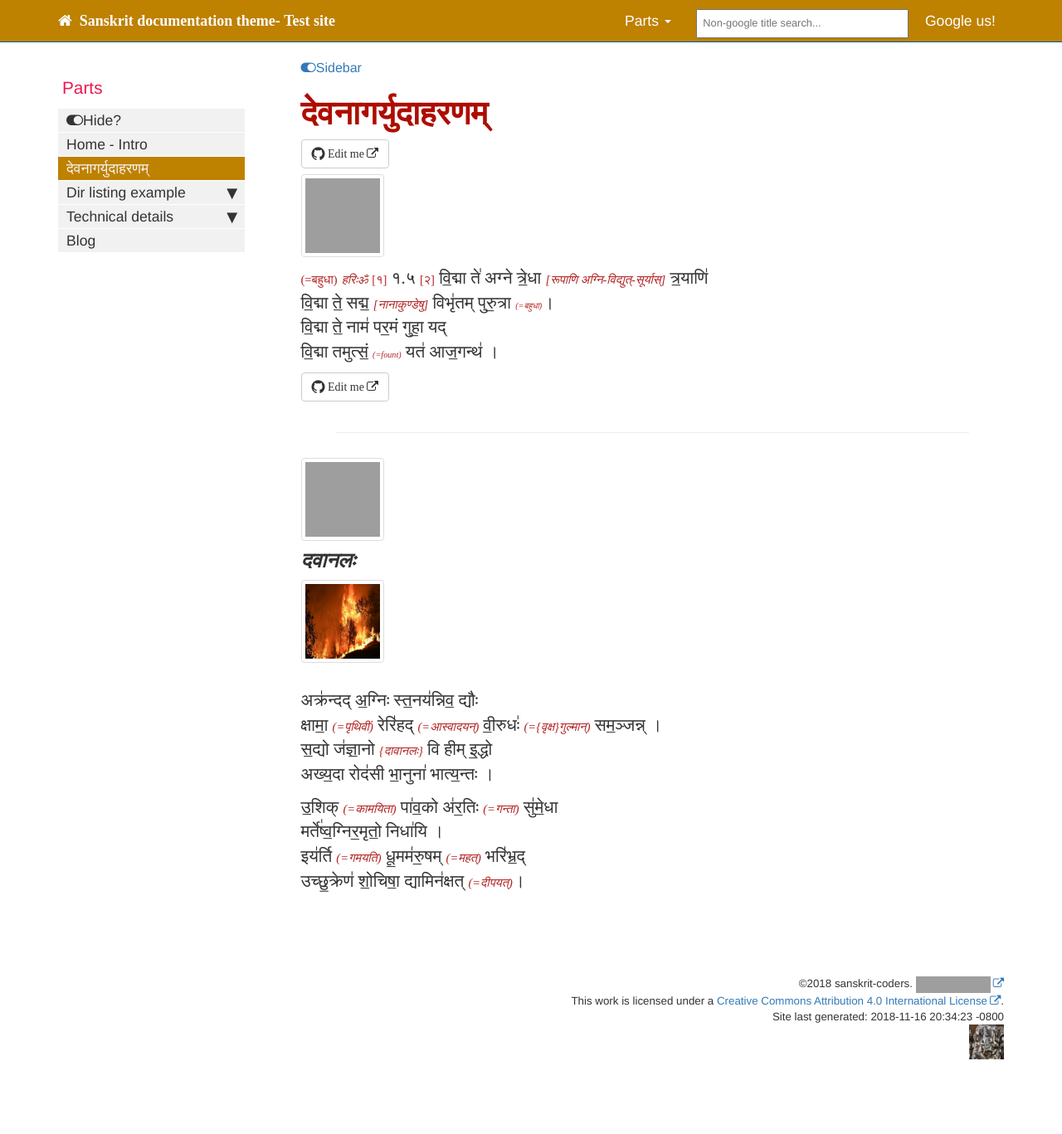
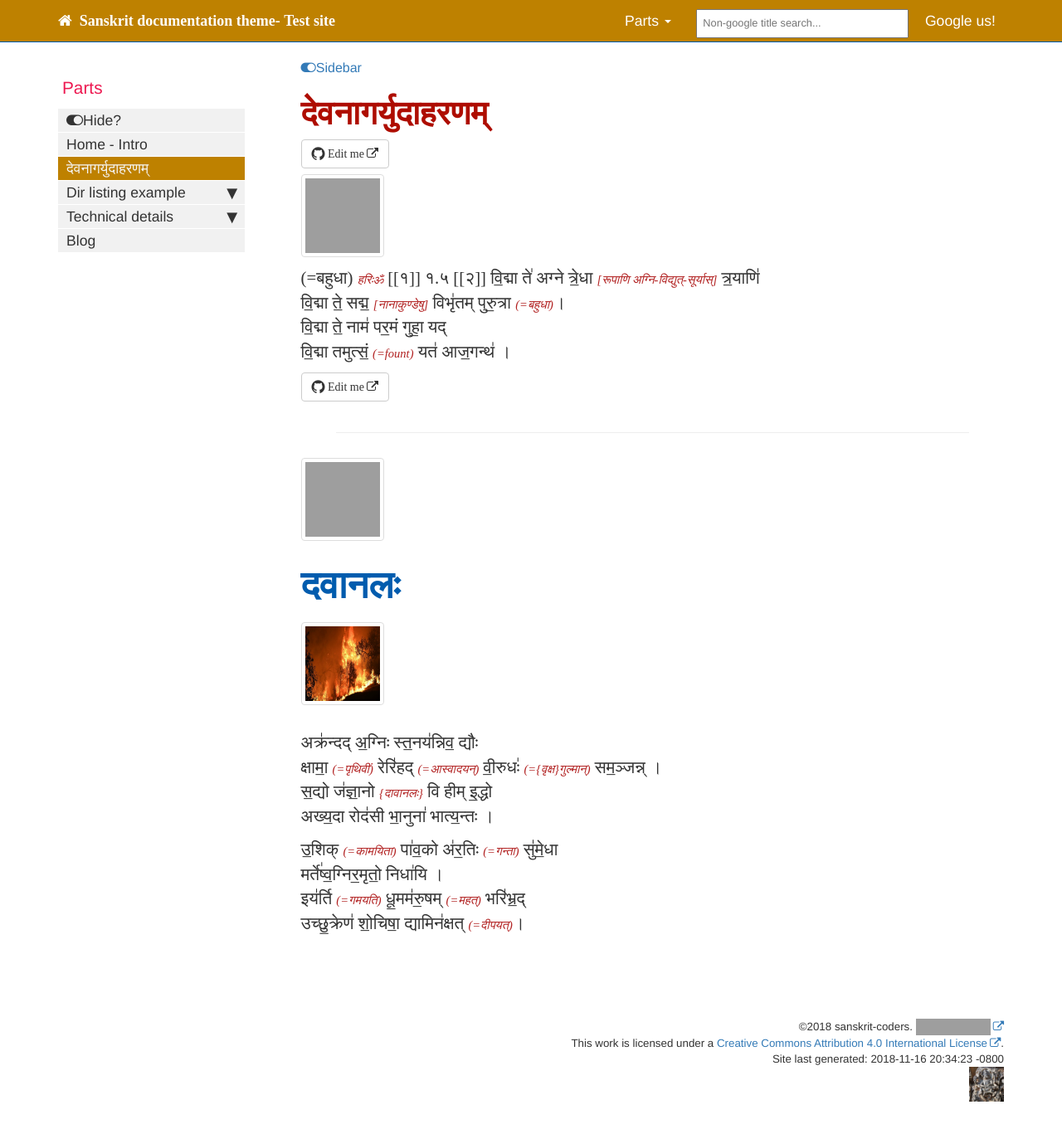
Before and after one commit to sanskrit-coders/sanskrit-documentation-theme, a Jekyll site: the page built from subfolder2/dummy_devanagari.md, in a window 1280 px wide, cut to the strip 0-1388 px from the top of the page. Shown: the top 1367 px of the strip at 83% size. Built offline with Jekyll 4.4.1, drawn with Linux system fonts in a browser that asks for light colours; nearby versions of some CDN libraries; some web fonts are replaced; comment, search, counter and statistics services are not loaded; before the commit the page ends 1337 px from its top, so only the background shows below that; some of the changed lines change nothing that is shown; grey boxes are pictures that could not be loaded.

Commit message:
Content update.

```diff
--- a/_layouts/page.html
+++ b/_layouts/page.html
@@ -50,17 +50,7 @@ layout: default
     {% endif %}
 
 
-    {% if page.format_inline_comments %}
-        {% assign inline_comment_type1_regex = '\[\[(.+?)\]\]' %}
-        {% assign inline_comment_type1_regex_replacement = '<div class="inline_comment">[\1]</div>' %}
-        {% assign inline_comment_type2_regex = '\(=(.+?)\)' %}
-        {% assign inline_comment_type2_regex_replacement = '<div class="inline_comment">(=\1)</div>' %}
-        {% assign dummy_example = '(=कश्चित्)' %}
-        <!--Handles stuff like: जरते (=स्तौति) स्वा॒धीः or त्रे॒धा {रूपाणि अग्नि-विद्युत्-सूर्यास्} त्र॒याणि॑-->
-        {{content| regex_replace: inline_comment_type1_regex,  inline_comment_type1_regex_replacement |  regex_replace: inline_comment_type2_regex,  inline_comment_type2_regex_replacement}}
-    {% else %}
-        {{content}}
-    {% endif %}
+    {{content}}
 
     <div class="tags">
         {% if page.tags != null %}
--- a/assets/js/on_document_ready.js
+++ b/assets/js/on_document_ready.js
@@ -136,14 +136,24 @@ function absoluteUrl(base, relative) {
 }
 
 // WHen you include html from one page within another, you need to fix image urls, anchor urls etc..
-function fixIncludedHtml(url, html) {
+function fixIncludedHtml(url, html, newLevelForH2) {
     // We want to use jquery to parse html, but without loading images. Hence this.
     // Tip from: https://stackoverflow.com/questions/15113910/jquery-parse-html-without-loading-images
     var virtualDocument = document.implementation.createHTMLDocument('virtual');
     var jqueryElement = $(html, virtualDocument);
     // Deal with includes within includes. Do this before fixing images urls etc.. because there may be images within the newly included html.
     jqueryElement.find('.js_include').each(function() {
-        fillJsInclude($(this));
+        if (newLevelForH2 < 2) {
+            console.error("Ignoring invalid newLevelForH2: %d, using 6", newLevelForH2);
+            newLevelForH2 = 6;
+        }
+        var jsIncludeElement = $(this);
+        var includedPageNewLevelForH2 = parseInt(jsIncludeJqueryElement.attr("newLevelForH2"));
+        if (includedPageNewLevelForH2 == undefined) {
+            includedPageNewLevelForH2 = 6;
+        }
+        includedPageNewLevelForH2 = Math.min(6, ((includedPageNewLevelForH2 - 2) + newLevelForH2));
+        fillJsInclude($(this), includedPageNewLevelForH2);
     });
 
     /*
@@ -153,7 +163,10 @@ function fixIncludedHtml(url, html) {
     getting the heading "under" which jsIncludeJqueryElement falls seems non-trivial.
      */
     jqueryElement.find(":header").replaceWith(function() {
-        return $("<h6 />").append($(this).contents());
+        var headerElement = $(this);
+        var hLevel = parseInt(headerElement.prop("tagName").substring(1));
+        var hLevelNew = Math.min(6, newLevelForH2 - 2 + hLevel)
+        return $("<h" + newLevelForH2 +"/>").append(headerElement.contents());
     });
 
     // Fix image urls.
@@ -176,8 +189,14 @@ function fixIncludedHtml(url, html) {
     return jqueryElement;
 }
 
-function fillJsInclude(jsIncludeJqueryElement) {
+function fillJsInclude(jsIncludeJqueryElement, includedPageNewLevelForH2) {
     var includedPageUrl = jsIncludeJqueryElement.attr("url").replace(".md", ".html");
+    if (includedPageNewLevelForH2 == undefined) {
+        includedPageNewLevelForH2 = parseInt(jsIncludeJqueryElement.attr("newLevelForH2"));
+    }
+    if (includedPageNewLevelForH2 == undefined) {
+        includedPageNewLevelForH2 = 6;
+    }
     $.ajax(includedPageUrl,{
         success: function(responseHtml) {
             // We want to use jquery to parse html, but without loading images. Hence this.
@@ -193,7 +212,7 @@ function fillJsInclude(jsIncludeJqueryElement) {
                 // We don't want multiple post-content divs, hence we replace with an included-post-content div.
                 var elementToInclude = $("<div class='included-post-content'/>")
                 elementToInclude.html(contentElements[0].innerHTML);
-                var contentElement = fixIncludedHtml(includedPageUrl, elementToInclude);
+                var contentElement = fixIncludedHtml(includedPageUrl, elementToInclude, includedPageNewLevelForH2);
                 jsIncludeJqueryElement.html(contentElement);
             }
         }
--- a/subfolder2/dummy_devanagari.md
+++ b/subfolder2/dummy_devanagari.md
@@ -16,4 +16,4 @@ emphasis_as_inline_comments: true
 
 
 
-<div class="js_include" url="../subfolder1/divaspari.md"> </div>
+<div class="js_include" url="../subfolder1/divaspari.md" newLevelForH2="2"> </div>
```
